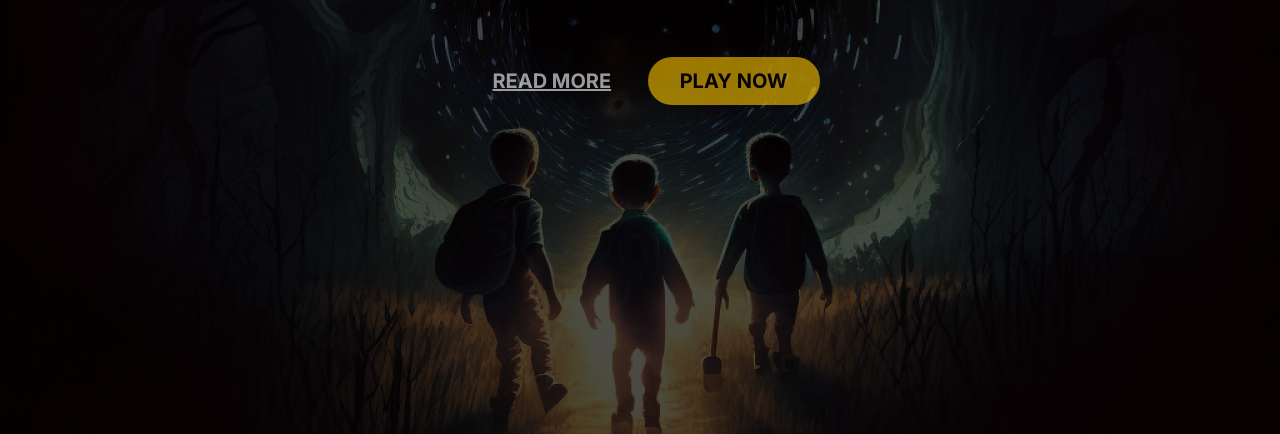
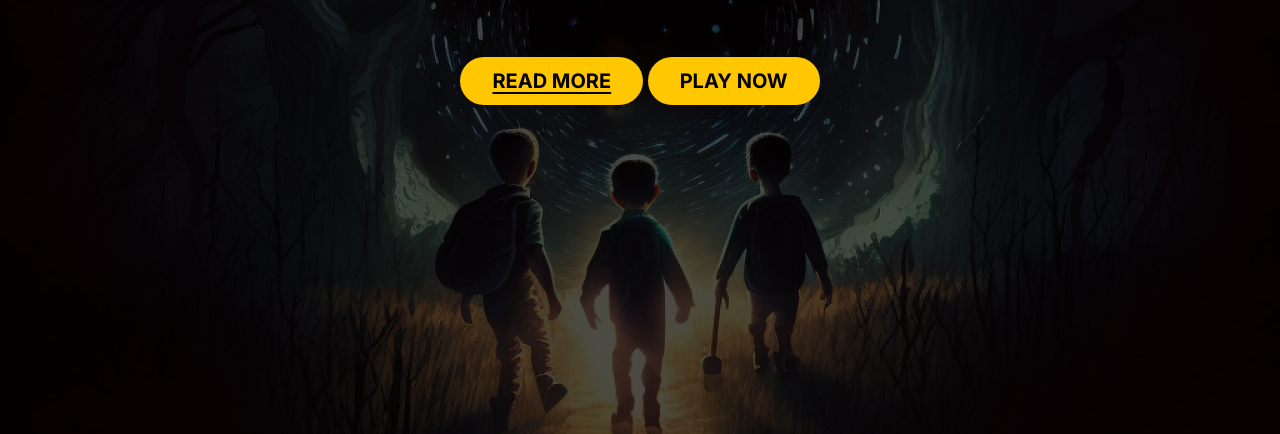
Before and after one commit to yasminsilva1/horror-game-landing-page-rocketseat, a plain HTML site: page index.html in a window 1280 px wide. In both pictures the pointer is over the link "READ MORE". Shown: the part 366-800 px from the top of the page. Drawn offline with Linux system fonts and the light colour scheme; a web font is replaced by a local one.

Commit message:
finished CSS

```diff
--- a/style.css
+++ b/style.css
@@ -53,15 +53,23 @@ a {
     line-height: 24px;
     color: #FFFFFF;
     opacity: 0.6;
+
+    text-underline-offset: 0.2em;
 }
 
 .btn-play {
-    font-weight: 700;
-    font-size: 20px;
-    line-height: 24px;
     color: #040101;
-
+    opacity: 1;
     text-decoration: none;
     background-color: #FFC700;
     border-radius: 50px;
 }
+
+a:hover {
+    text-decoration: underline 2px;
+    text-underline-offset: 0.2em;
+    color: #040101;
+    background-color: #FFC700;
+    opacity: 1;
+    border-radius: 50px;
+}
```
